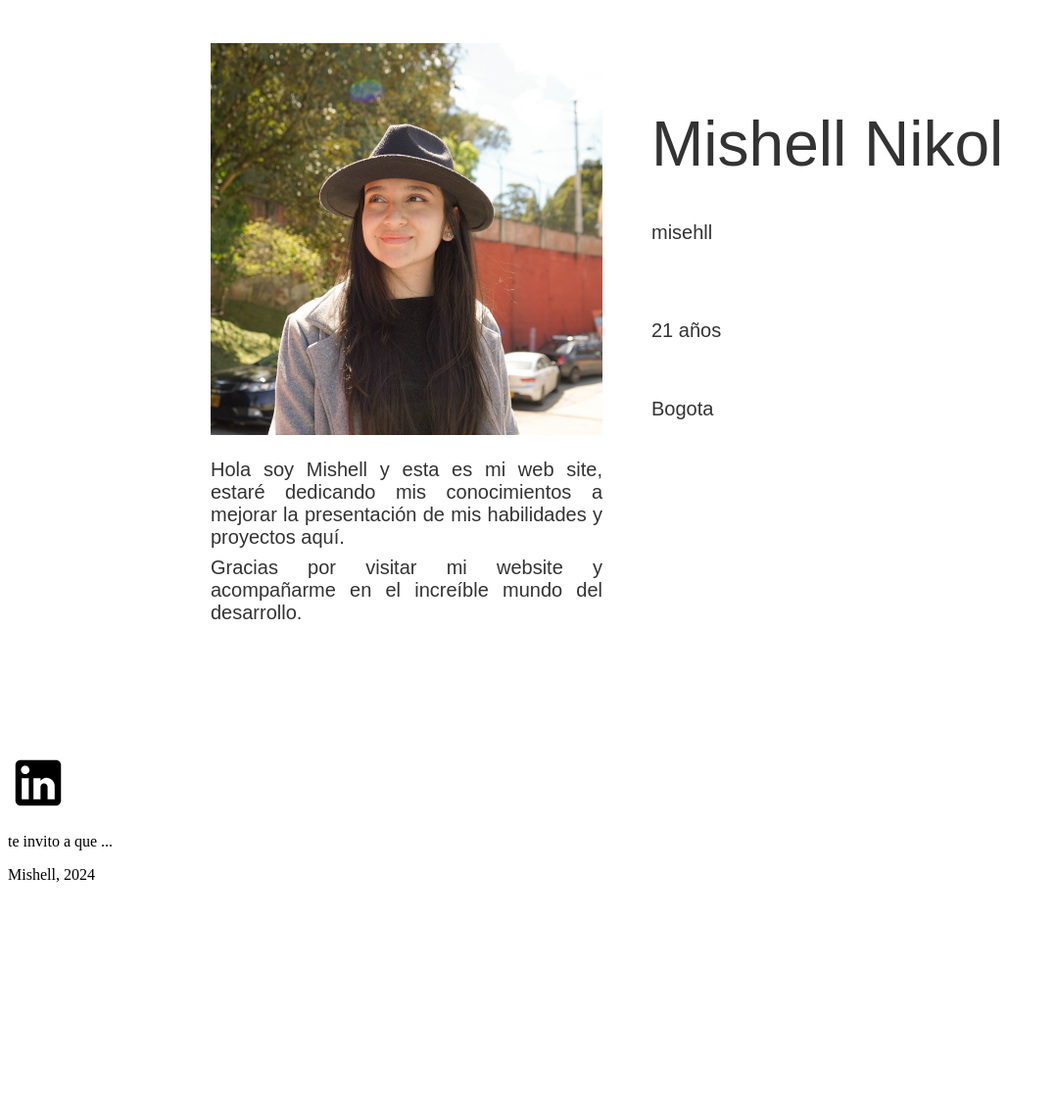
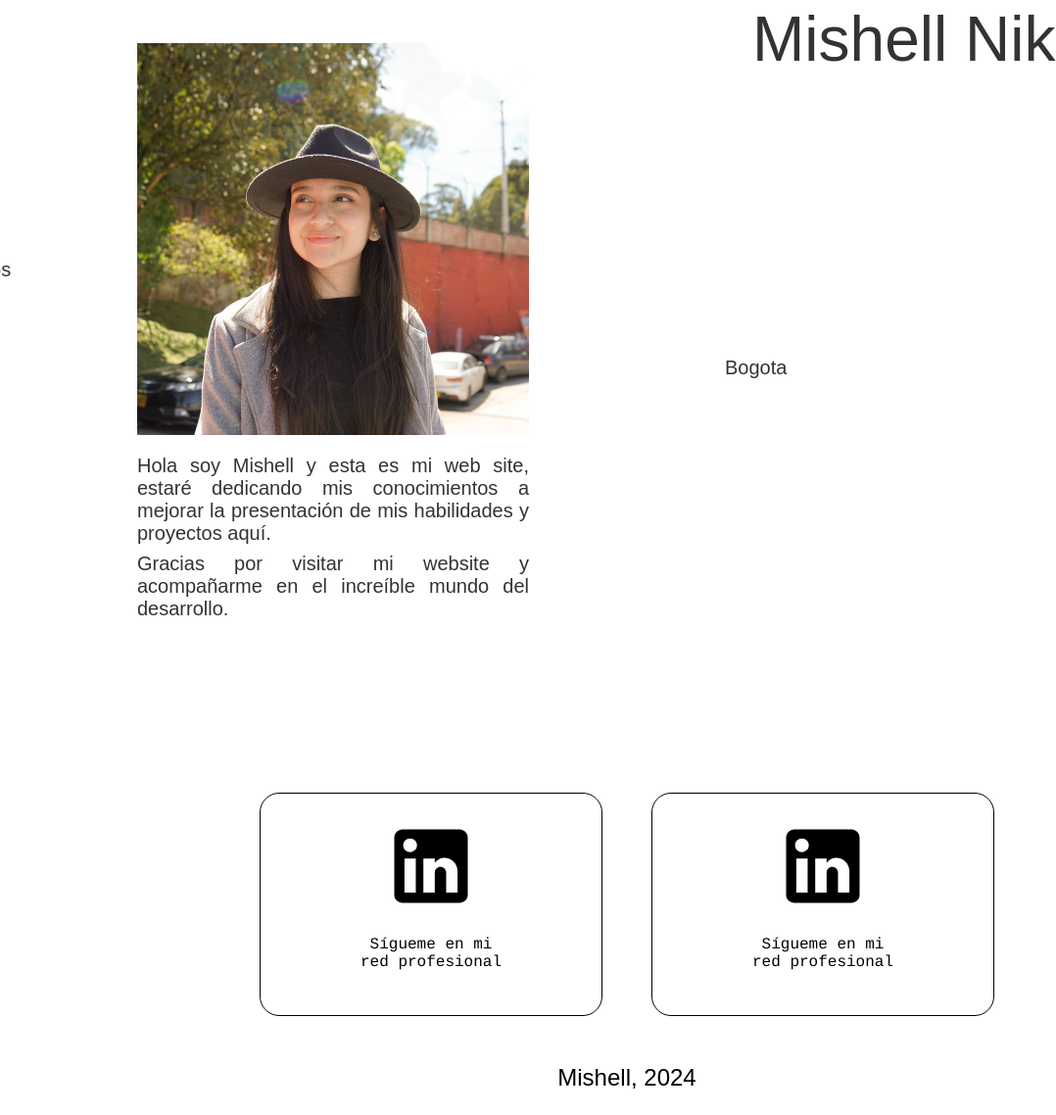
Before and after one commit to mishellconese/Demo, a plain HTML site: page index.html in a window 1280 px wide. Shown: the part 120-1258 px from the top of the page at 98% size, without its empty margins (0-1078 px from the left). Before the commit the page ends 1088 px from the top, so only its background shows below. Drawn offline with Linux system fonts and the light colour scheme.

Commit message:
ajustes EJERCICIO2

```diff
--- a/index.html
+++ b/index.html
@@ -13,7 +13,7 @@
 
 
     <div class="hero">
-        <div>
+        <div class="info">
             <img class="mishellin" src="IMG/foto.jfif" alt="">
             <p>Hola soy Mishell y esta es mi web site, estaré dedicando mis conocimientos a mejorar la presentación de mis habilidades y proyectos aquí.</p>
 
@@ -23,14 +23,18 @@
             <h1>Mishell Nikol</h1>
         </div>
     <div>
-        <p class="name">misehll</p><p class="age">21 años</p><p class="site">Bogota</p>
+        <p class="age">21 años</p><p class="site">Bogota</p>
     </div>
     </div>
 
     <div class="redes">
-        <div class="card.social">
+        <div class="card_social">
             <img class="imagen" src="/Iconos/linkedin.svg" alt="">
-            <p class="text_social">te invito a que ...</p>
+            <p class="text_social">Sígueme en mi red profesional</p>
+        </div>
+        <div class="card_social1">
+            <img class="imagen" src="/Iconos/linkedin.svg" alt="">
+            <p class="text_social">Sígueme en mi red profesional</p>
         </div>
     </div>
 </body>
--- a/styles.css
+++ b/styles.css
@@ -26,20 +26,22 @@
     background-color:#a0a0a0;
     cursor: pointer;
 }
+
 /* Estilos para la sección hero */
 .hero {
     display: flex;
     justify-content: center;
     align-items: center;
-    text-align: center;
+    text-align: right;
     margin-top: 20px;
+    flex-direction: row;
 }
 
 /* Estilos para la imagen */
 .mishellin {
     width: 400px;
     height: 400px;
-    margin-right: 50px;
+
 }
 
 /* Estilos de textos */
@@ -47,9 +49,9 @@
     font-weight: normal;
     position: absolute;
     top: 10%;
+    left: 60%;
     font-family: Arial, Helvetica, sans-serif;
     color: #333;
-    margin-top: 150px;
     font-size: 64px;
 }
 
@@ -73,6 +75,7 @@
     border: 2px solid black;
     padding: 10px;
     margin: 20px;
+}
 
 footer {
     font-size: 24px;
@@ -90,7 +93,7 @@ footer {
 .age{
     position: absolute;
     top: 0px;
-    left: 180;
+    right: 600px;
     font-size: 25px;
     color: #333;
 }
@@ -103,23 +106,36 @@ footer {
     color: #333;
 }
 
-.site{
+.site {
     position: absolute;
     top: 0px;
-    left: 180;
+    margin-left: 200px;
     font-size: 25px;
     color: #333;
 }
 
 .redes{
     display: flex;
-    width: 60%;
+    width: auto;
     height: auto;
     justify-content: center;
     align-items: center;
+    margin: 20px 0;
 }
 
-.card.social{
+.card_social {
+    margin: 25px;
+    padding: 24px;
+    display: flex;
+    flex-direction: column;
+    align-items: center;
+    border-radius: 20px;
+    width: 300px;
+    height: auto;
+    border: 1px black solid;
+}
+
+.card_social1 {
     margin: 25px;
     padding: 24px;
     display: flex;
@@ -132,7 +148,9 @@ footer {
 }
 
 .imagen{
+    justify-content: center;
     width: 100px;
+    align-items: center;
 }
 
 .text_social{
@@ -141,3 +159,10 @@ footer {
     width: 160px;
     text-align: center;
 }
+
+.info{
+    display: flex; /* Utiliza flexbox para alinear la imagen y los párrafos */
+    flex-direction: column; /* Coloca los elementos en columna */
+    align-items: center; /* Centra los elementos horizontalmente */
+    text-align: center; /* Centra el texto dentro de este div */
+}
```
